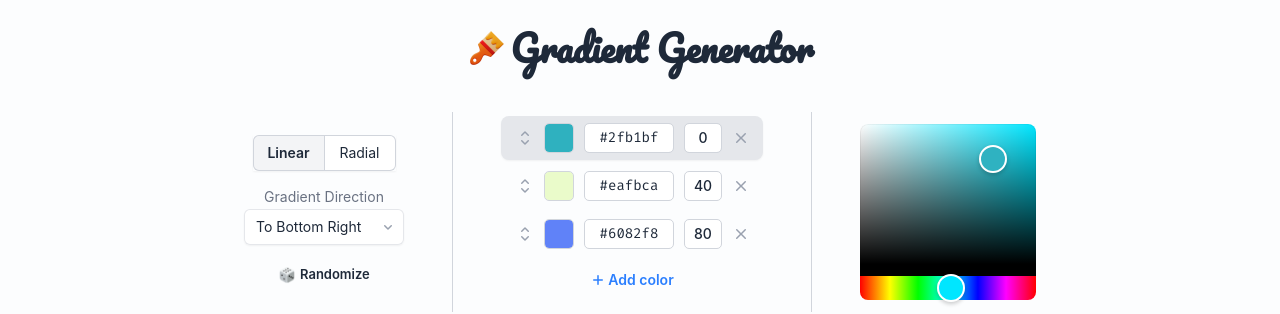
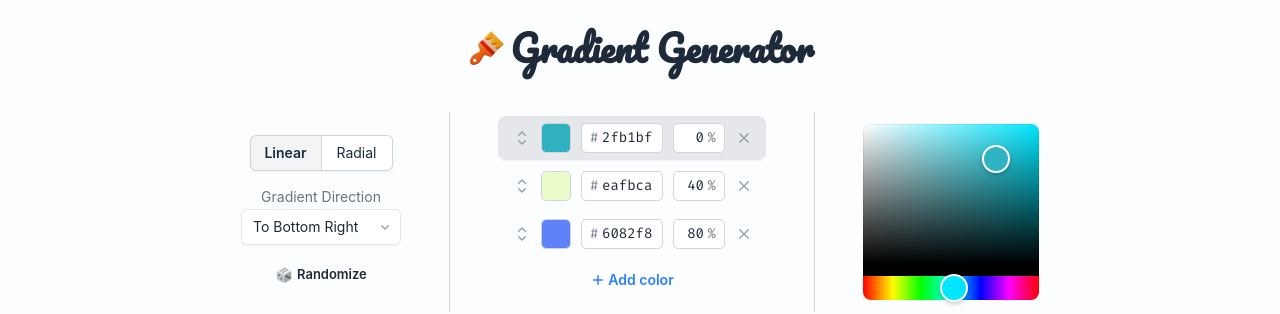
Before and after one commit to azimmerly/gradient-generator, a React (Vite) app: page / in a window 1280 px wide. Shown: the top 314 px of the page. Built offline with nearby package versions, Linux system fonts and the light colour scheme.

Commit message:
Update color stops

```diff
--- a/eslint.config.js
+++ b/eslint.config.js
@@ -18,7 +18,7 @@ export default tseslint.config([
       prettier,
     ],
     languageOptions: {
-      ecmaVersion: 2020,
+      ecmaVersion: "latest",
       globals: globals.browser,
     },
   },
--- a/src/components/ColorStop.tsx
+++ b/src/components/ColorStop.tsx
@@ -1,6 +1,6 @@
 import { useSortable } from "@dnd-kit/sortable";
 import { CSS } from "@dnd-kit/utilities";
-import { Button, Input } from "@headlessui/react";
+import { Button, Field, Input } from "@headlessui/react";
 import { ChevronUpDownIcon, XMarkIcon } from "@heroicons/react/20/solid";
 import { HexColorInput } from "react-colorful";
 import { twMerge } from "tailwind-merge";
@@ -69,36 +69,47 @@ export const ColorStop = ({ stop }: ColorStopProps) => {
         className="flex items-center gap-3"
         onClick={() => setSelectedStop(stop.id)}
       >
-        <div
+        <Button
           {...listeners}
           {...attributes}
+          aria-label="grab color stop"
           className="-mr-1 cursor-grab touch-none rounded p-0.5 text-gray-400 transition hover:text-gray-500 active:cursor-grabbing"
         >
           <ChevronUpDownIcon className="size-5" />
-        </div>
+        </Button>
         <div
           className="size-7 rounded outline-1 outline-gray-300"
           style={{ background: stop.color }}
         />
+        <Field className="font-code relative text-sm font-medium">
+          <span className="pointer-events-none absolute top-1/2 left-2 -translate-y-1/2 text-gray-500/90">
+            #
+          </span>
           <HexColorInput
-          prefixed
-          name="hex-color"
+            name="color hex"
             disabled={isDragging}
             color={stop.color}
             onChange={handleUpdateColor}
-          className="font-code w-22 rounded bg-white px-2 py-1 text-center text-sm font-medium outline-1 outline-gray-300"
+            className="w-20 rounded bg-white p-1 pl-5 text-left outline-1 outline-gray-300 transition focus:outline-gray-500"
           />
+        </Field>
+        <Field className="font-code relative text-sm font-medium">
           <Input
-          name="position"
+            name="color position"
             disabled={isDragging}
             value={stop.position}
             onChange={handleUpdatePosition}
-          className="w-9 cursor-text rounded bg-white p-1 text-center text-sm font-medium outline-1 outline-gray-300"
+            className="w-12.5 cursor-text rounded bg-white p-1 pr-5 text-right outline-1 outline-gray-300 transition focus:outline-gray-500"
           />
+          <span className="pointer-events-none absolute top-1/2 right-2 -translate-y-1/2 text-gray-500/90">
+            %
+          </span>
+        </Field>
       </div>
       <Button
         disabled={disableRemove || isDragging}
         onClick={() => removeStop(stop.id)}
+        aria-label="remove color stop"
         className={twMerge(
           "ml-1.5 h-fit rounded-full",
           disableRemove ? "cursor-not-allowed" : "cursor-pointer",
```
Also changed, not shown: package.json (+9 -9 lines), 1 other file (tests, documents, lock files or other folders). Lines whose indentation alone changed are shown as unchanged.
